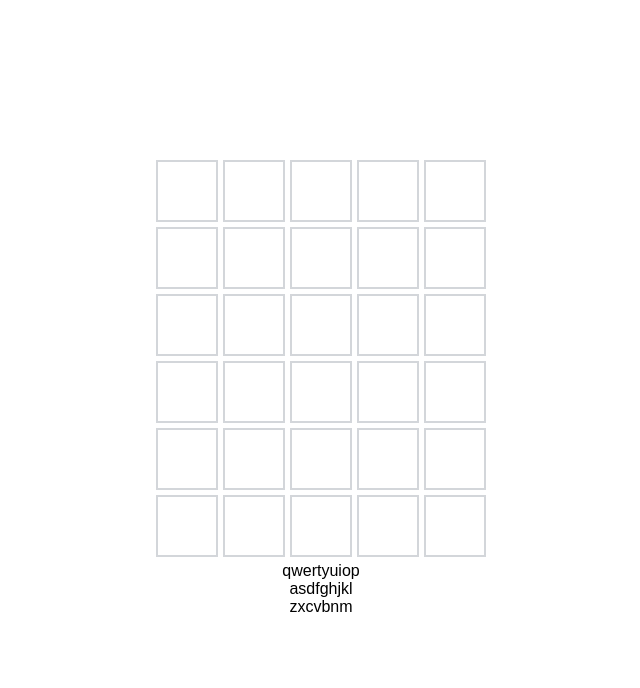
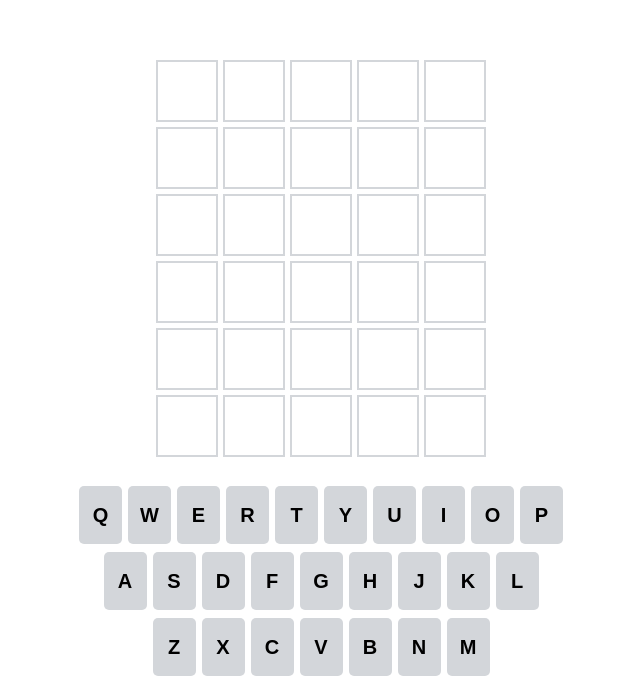
Before and after one commit to patricia-9000/wordle-but-crazy, a React (Vite) app in the folder wordle-but-crazy_frontend/: page / in a window 1280 px wide. Shown: the part 118-806 px from the top of the page, without its empty margins (319-959 px from the left). Built offline with nearby package versions, Linux system fonts and the light colour scheme; no server answers.

Commit message:
Added CSS to keyboard

```diff
--- a/wordle-but-crazy_frontend/src/App.jsx
+++ b/wordle-but-crazy_frontend/src/App.jsx
@@ -188,7 +188,7 @@ const App = () => {
   const style = {
     width: 'max-content',
     margin: 'auto',
-    marginTop: '225px',
+    marginTop: '125px',
     textAlign: 'center',
     fontFamily: 'sans-serif'
   }
--- a/wordle-but-crazy_frontend/src/components/keyboard/Key.jsx
+++ b/wordle-but-crazy_frontend/src/components/keyboard/Key.jsx
@@ -1,22 +1,37 @@
 const Key = ({k, Colour}) => {
   const style = {
+    fontSize: '15pt',
+    lineHeight: '58px',
+    width: '43px',
+    height: '58px',
+    backgroundColor: '#D3D6DA',
+    borderRadius: '5px',
+    marginTop: '4px',
+    marginBottom: '4px',
+    marginLeft: '3px',
+    marginRight: '3px',
     display: 'inline-block'
   }
 
   switch (k.colour) {
     case Colour.Grey:
-      style.color = '#D3D6DA'
+      style.backgroundColor = '#787C7E'
+      style.color = '#FFFFFF'
       break;
     case Colour.Yellow:
-      style.color = '#D1B036'
+      style.backgroundColor = '#D1B036'
+      style.color = '#FFFFFF'
       break;
     case Colour.Green:
-      style.color = '#6AAA64'
+      style.backgroundColor = '#6AAA64'
+      style.color = '#FFFFFF'
       break;
   }
 
   return (
-    <div style={style}>{k.letter}</div>
+    <div style={style}>
+      <b>{k.letter.toUpperCase()}</b>
+    </div>
   )
 }
 
--- a/wordle-but-crazy_frontend/src/components/keyboard/Keyboard.jsx
+++ b/wordle-but-crazy_frontend/src/components/keyboard/Keyboard.jsx
@@ -5,8 +5,12 @@ const Keyboard = ({keys, Colour}) => {
   const row2 = keys.slice(10, 19)
   const row3 = keys.slice(19, 26)
 
+  const style = {
+    marginTop: '20px'
+  }
+
   return (
-    <div>
+    <div style={style}>
       <div>
         {row1.map((k, i) => <Key k={k} Colour={Colour} key={i}/>)}
       </div>
```
